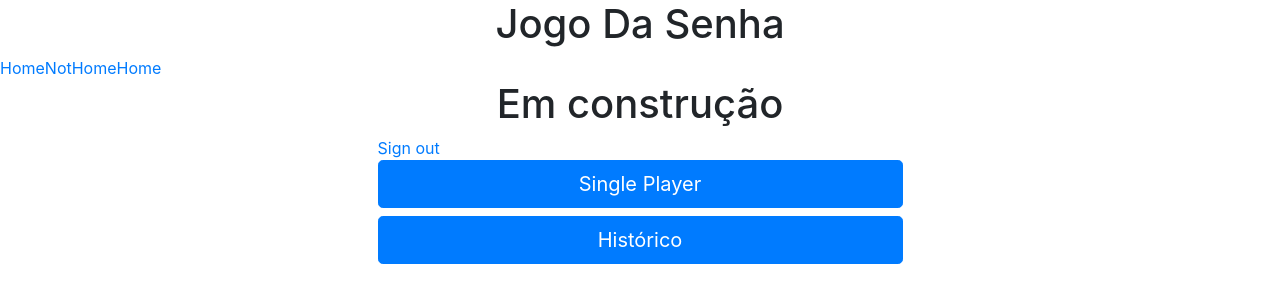
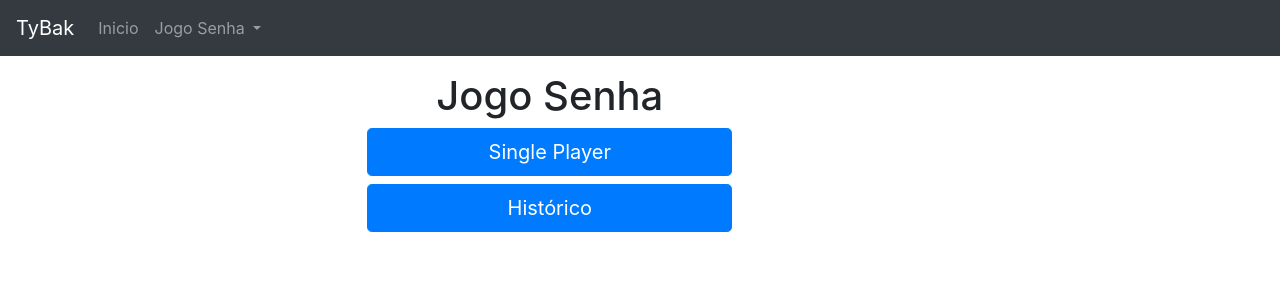
Before and after one commit to TyphonBak/pass_project, a Flask app: page / in a window 1280 px wide. Shown: the top 303 px of the page. Run offline with Flask 2, Linux system fonts and the light colour scheme; some libraries are stand-ins or nearby versions.

Commit message:
add navigation bar, session title

```diff
--- a/jogo_app/jogo.py
+++ b/jogo_app/jogo.py
@@ -9,7 +9,7 @@ jogo_app = Blueprint('jogo_app', __name__, static_folder='static', template_fold
 
 @jogo_app.route('/')
 def index():
-    print('Google: ', session.get('access_token'))
+    session['titulo'] = 'Jogo Senha'
     #import ipdb; ipdb.set_trace()
     return render_template('index.html')
 
--- a/jogo_app/static/css/jogo_senha.css
+++ b/jogo_app/static/css/jogo_senha.css
@@ -1,3 +1,18 @@
+.titulo {
+    text-align: center;
+}
+
+.bd-navbar {
+    position: -webkit-sticky;
+    position: sticky;
+    top: 0;
+    z-index: 1071;
+}
+
 .entrada-chute {
     padding: 0;
 }
+
+.tabela-resultado {
+    height: 25%;
+}
--- a/jogo_app/templates/base.html
+++ b/jogo_app/templates/base.html
@@ -10,18 +10,43 @@
     <link rel="stylesheet" href="{{ url_for('jogo_app.static', filename='css/jogo_senha.css') }}">
 </head>
 <body>
-    <header>
-        <h1 class='text-center'>Jogo Da Senha</h1>
-        <ul class="nav nav-pills nav-justified">
-            <li role="presentation" class="active"><a href="{{ url_for('jogo_app.index') }}">Home</a></li>
-            <li role="presentation"><a href="#">NotHome</a></li>
-            <li role="presentation"><a href="#">Home</a></li>
-        </ul>
-
+    <header class="navbar sticky-top navbar-expand navbar-dark bg-dark flex-column flex-md-row bd-navbar">
+        <a class="navbar-brand" href="#">TyBak</a>
+        <button class="navbar-toggler" type="button" data-toggle="collapse" data-target="#navbarSupportedContent" aria-controls="navbarSupportedContent" aria-expanded="false" aria-label="Toggle navigation">
+            <span class="navbar-toggler-icon"></span>
+        </button>
+        <div class="collapse navbar-collapse" id="navbarSupportedContent">
+            <ul class="navbar-nav mr-auto">
+                <li class="nav-item">
+                    <a class="nav-link" href="#">Inicio</a>
+                </li>
+                <li class="nav-item dropdown">
+                    <a class="nav-link dropdown-toggle" href="#" id="navbarDropdown" role="button" data-toggle="dropdown" aria-haspopup="true" aria-expanded="false">
+                        Jogo Senha
+                    </a>
+                    <div class="dropdown-menu" aria-labelledby="navbarDropdown">
+                        <a class="dropdown-item" href="{{ url_for('jogo_app.index') }}">Menu</a>
+                        <a class="dropdown-item" href="{{ url_for('jogo_app.jogo') }}">Jogar</a>
+                        <div class="dropdown-divider"></div>
+                        <a class="dropdown-item disabled" href="#">Histórico</a>
+                    </div>
+                </li>
+            </ul>
+            {% if session.get('usuario') %}
+            <a href="#" onclick="signOut();">Sign out</a>
+            {% else %}
+            <div class="g-signin2" data-onsuccess="onSignIn"></div>
+            {% endif %}
+        </div>
     </header>
-    <div class='container'>
-        {% block content %}
-        {% endblock %}
+    <div class="container-fluid">
+        <div class="row flex-x1-nowrap">
+            <main class="col-12 col-md-9 offset-md-1 col-xl-8 py-md-3 pl-md-5 bd-content">
+                <h1 class="titulo">{{ session.get('titulo') }}</h1>
+                {% block content %}
+                {% endblock %}
+            </main>
+        </div>
     </div>
 
 
--- a/jogo_app/templates/index.html
+++ b/jogo_app/templates/index.html
@@ -1,15 +1,7 @@
 {% extends "base.html" %}
 {% block content %}
-<h1 class="text-center">Em construção {{ session['usuario']['nome'] if session.get('usuario') else '' }}</h1>
-<div class="container-fluid">
-
-    <div class="row">
-        <div class="col-md-6 offset-md-3">
-            <div class="g-signin2" data-onsuccess="onSignIn"></div>
-            <a href="#" onclick="signOut();">Sign out</a>
-            <a href="{{ url_for('jogo_app.jogo') }}" id="criajogo" class="btn btn-primary btn-lg btn-block">Single Player</a>
-            <a href="#" class="btn btn-primary btn-lg btn-block">Histórico</a>
-        </div>
-    </div>
+<div class="col-md-6 offset-md-3">
+    <a href="{{ url_for('jogo_app.jogo') }}" id="criajogo" class="btn btn-primary btn-lg btn-block">Single Player</a>
+    <a href="#" class="btn btn-primary btn-lg btn-block">Histórico</a>
 </div>
 {% endblock %}
```
Also changed, not shown: jogo_app/templates/jogo.html (+13 -6 lines), jogo_senha.db.
